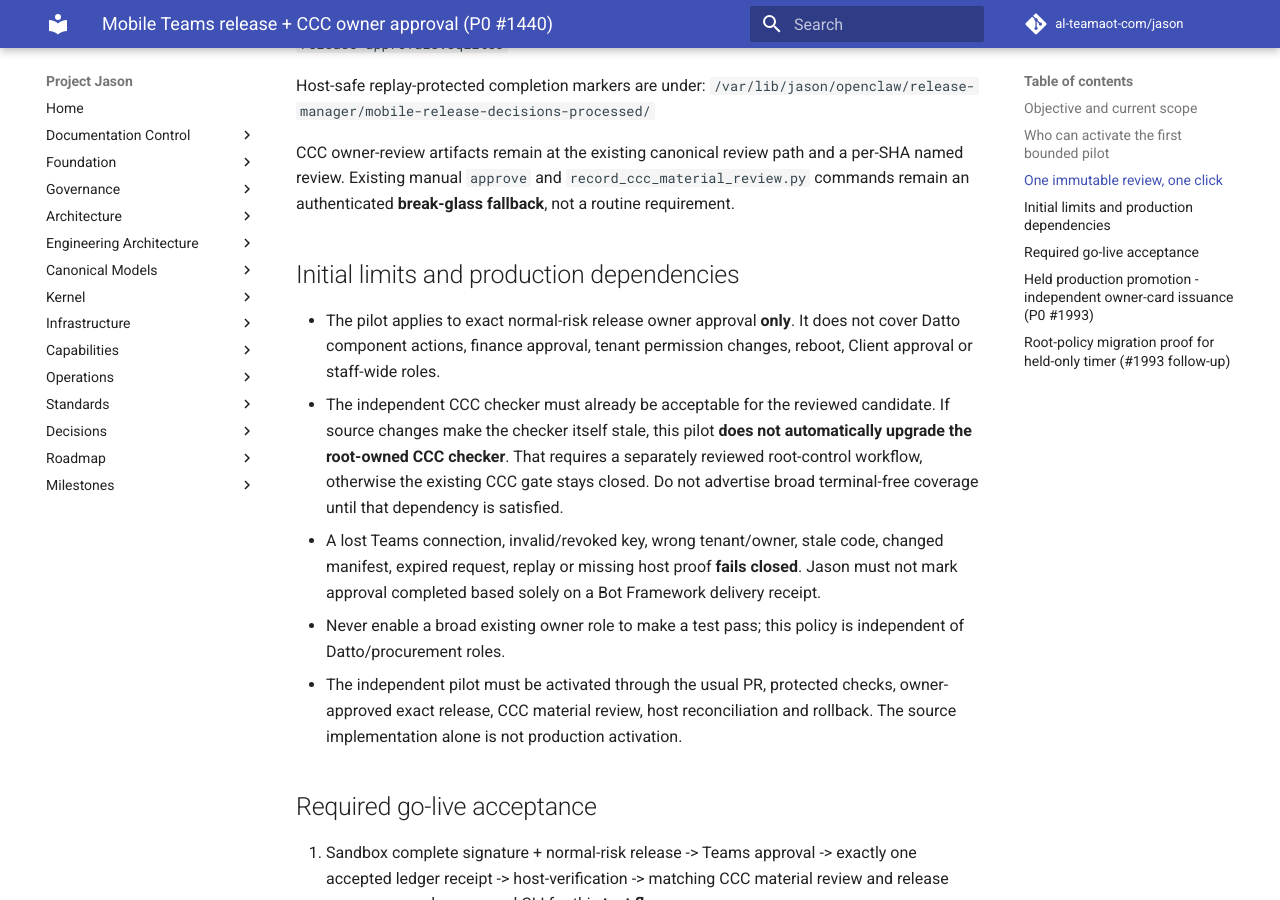
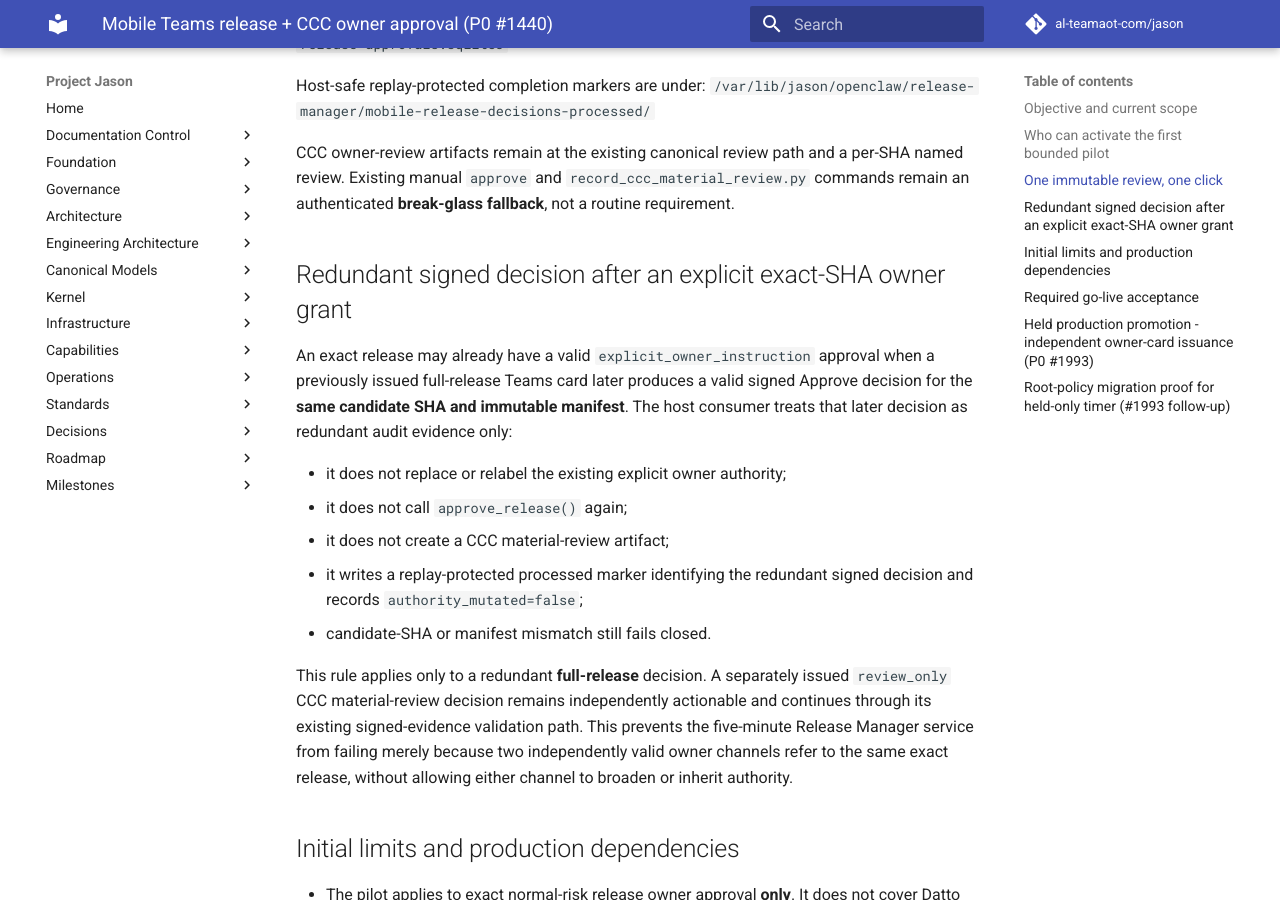
Before and after one commit to al-teamaot-com/jason, an MkDocs documentation site: the page built from docs/operations/Mobile-Teams-Release-and-CCC-Approval.md, in a window 1280 px wide and 900 px high, scrolled down 2655 px. Built offline with MkDocs 1.6.1 and Material for MkDocs 9.7.7, drawn with Linux system fonts in a browser that asks for light colours; comment, search, counter and statistics services are not loaded.

Commit message:
Document redundant signed release decision handling

```diff
--- a/docs/operations/Mobile-Teams-Release-and-CCC-Approval.md
+++ b/docs/operations/Mobile-Teams-Release-and-CCC-Approval.md
@@ -123,6 +123,27 @@ CCC owner-review artifacts remain at the existing canonical review path and
 a per-SHA named review. Existing manual `approve` and
 `record_ccc_material_review.py` commands remain an authenticated **break-glass
 fallback**, not a routine requirement.
+
+## Redundant signed decision after an explicit exact-SHA owner grant
+
+An exact release may already have a valid `explicit_owner_instruction` approval
+when a previously issued full-release Teams card later produces a valid signed
+Approve decision for the **same candidate SHA and immutable manifest**. The host
+consumer treats that later decision as redundant audit evidence only:
+
+- it does not replace or relabel the existing explicit owner authority;
+- it does not call `approve_release()` again;
+- it does not create a CCC material-review artifact;
+- it writes a replay-protected processed marker identifying the redundant signed
+  decision and records `authority_mutated=false`;
+- candidate-SHA or manifest mismatch still fails closed.
+
+This rule applies only to a redundant **full-release** decision. A separately
+issued `review_only` CCC material-review decision remains independently
+actionable and continues through its existing signed-evidence validation path.
+This prevents the five-minute Release Manager service from failing merely
+because two independently valid owner channels refer to the same exact release,
+without allowing either channel to broaden or inherit authority.
 
 ## Initial limits and production dependencies
 
```
